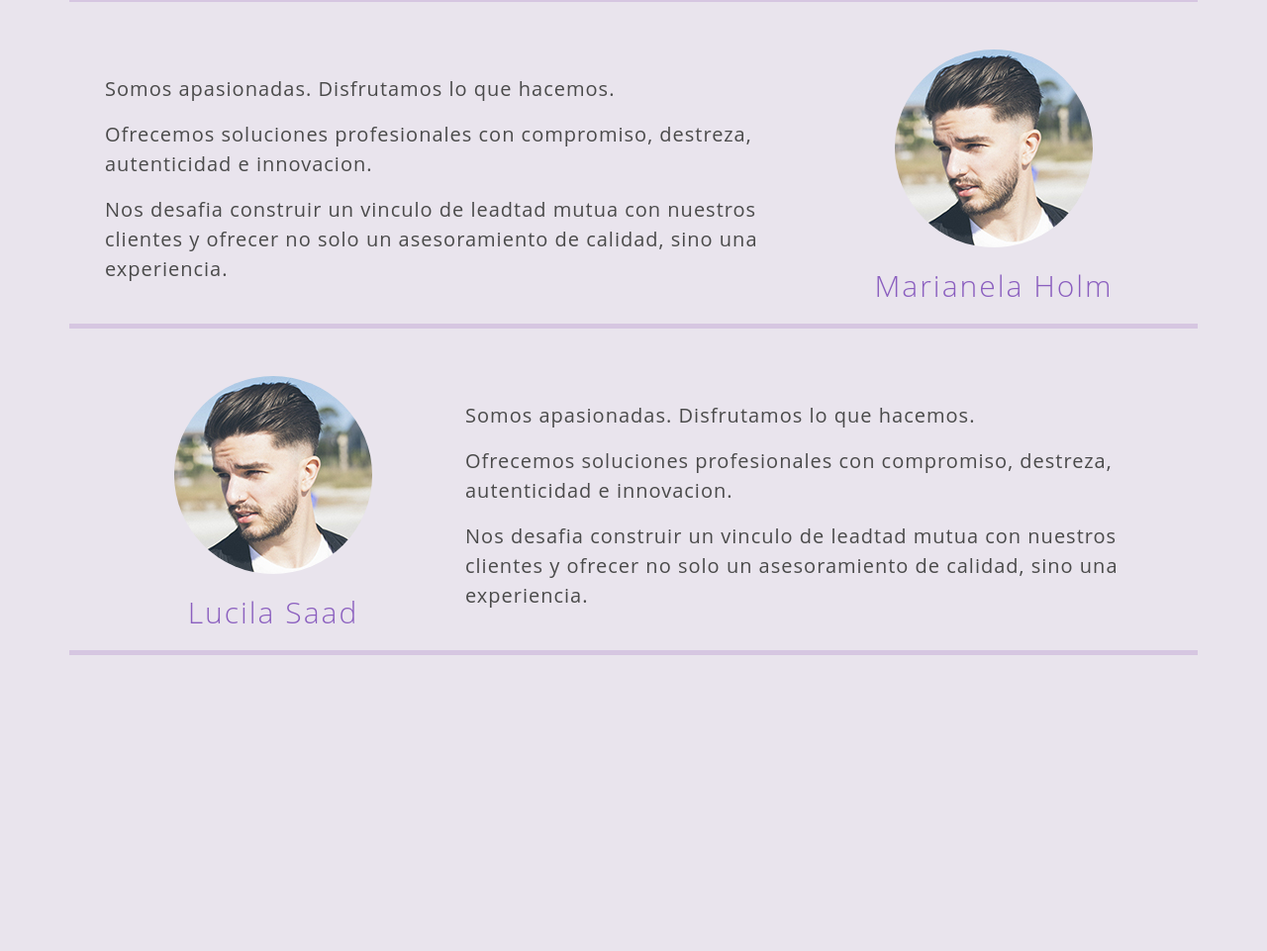
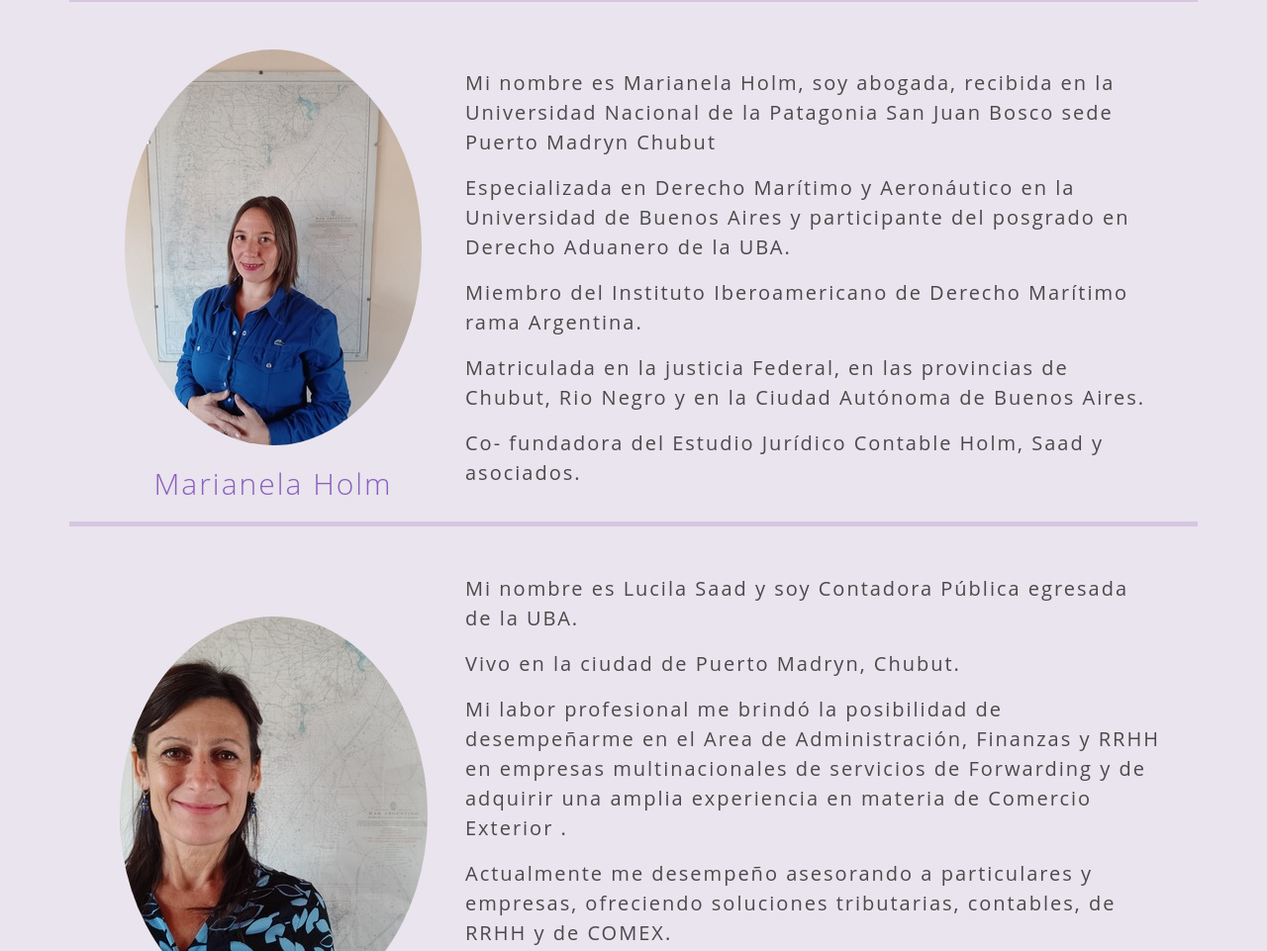
Before and after one commit to tolosarodrigo00/estudio_holm_saad, a plain HTML site: page index.html in a window 1280 px wide. Shown: the part 829-1790 px from the top of the page at 99% size. Before the commit the page ends 1539 px from the top, so only its background shows below. Drawn offline with Linux system fonts and the light colour scheme.

Commit message:
Agregado nosotras

```diff
--- a/css/main.css
+++ b/css/main.css
@@ -68,10 +68,11 @@ header .menu .c5:hover { background: var(--primary-100); }
 	font-weight: 300;
 	font-size: 40px;
 	margin-bottom: 30px;
+	gap: 2;
 }
 
 .acerca-de .info .resumen {
-	letter-spacing: 1px;
+	letter-spacing: 2px;
 	font-size: 20px;
 	color:var(--text-100);
 }
--- a/index.html
+++ b/index.html
@@ -96,28 +96,37 @@
        </div>
 			</div>
       <div class="row acerca-de px-4 mb-5 mt-5 align-items-center ">
+        <div class="col-12 col-lg-4 foto text-center">
+          <img src="img/maru_mediano.jpg" class="rounded-circle mb-3" alt="">
+          <p class="nombre">Marianela Holm</p>
+        </div>
+        <div class="col-12 col-lg-8 info">
+					<p class="resumen">Mi nombre es Marianela Holm, soy abogada, recibida en la Universidad Nacional de la Patagonia San Juan Bosco sede Puerto Madryn Chubut</p>
+          <p class="resumen">Especializada en Derecho Marítimo y Aeronáutico en la Universidad de Buenos Aires y participante del posgrado en Derecho Aduanero de la UBA.</p>
+          <p class="resumen">Miembro del Instituto Iberoamericano de Derecho Marítimo rama Argentina.</p>
+          <p class="resumen">Matriculada en la justicia Federal, en las provincias de Chubut, Rio Negro y en la Ciudad Autónoma de Buenos Aires.</p>
+          <p class="resumen">Co- fundadora del Estudio Jurídico Contable Holm, Saad y asociados.</p>
+       </div>
 
-        <div class="col-12 col-lg-8 info">
-					<p class="resumen">Somos apasionadas. Disfrutamos lo que hacemos.</p>
-          <p class="resumen">Ofrecemos soluciones profesionales con compromiso, destreza, autenticidad e innovacion.</p>
-					<p class="resumen">Nos desafia construir un vinculo de leadtad mutua con nuestros clientes  y ofrecer no solo
-            un asesoramiento de calidad, sino una experiencia.</p>
-       </div>
-       <div class="col-12 col-lg-4 foto text-center">
-        <img src="img/foto.jpg" class="rounded-circle mb-3" alt="">
-        <p class="nombre">Marianela Holm</p>
-      </div>
 			</div>
       <div class="row acerca-de px-4 mb-5 mt-5 align-items-center ">
-				<div class="col-12 col-lg-4 foto text-center">
-					<img src="img/foto.jpg" class="rounded-circle mb-3" alt="">
+				<div class="col-12 col-lg-4 foto text-center gap-3">
+					<img src="img/lucila_mediano.jpg" class="rounded-circle mb-3" alt="">
           <p class="nombre">Lucila Saad</p>
 				</div>
         <div class="col-12 col-lg-8 info">
-					<p class="resumen">Somos apasionadas. Disfrutamos lo que hacemos.</p>
-          <p class="resumen">Ofrecemos soluciones profesionales con compromiso, destreza, autenticidad e innovacion.</p>
-					<p class="resumen">Nos desafia construir un vinculo de leadtad mutua con nuestros clientes  y ofrecer no solo
-            un asesoramiento de calidad, sino una experiencia.</p>
+					<p class="resumen">Mi nombre es Lucila Saad y soy Contadora Pública egresada de la UBA.</p>
+          <p class="resumen">Vivo en la ciudad de Puerto Madryn, Chubut.</p>
+          <p class="resumen">Mi labor profesional me brindó la posibilidad de
+            desempeñarme en el Area de Administración, Finanzas
+            y RRHH en empresas multinacionales de servicios de
+            Forwarding y de adquirir una amplia experiencia en
+            materia de Comercio Exterior .</p>
+          <p class="resumen">Actualmente me desempeño asesorando a particulares y
+            empresas, ofreciendo soluciones tributarias, contables, de RRHH y de COMEX.</p>
+          <p class="resumen">Co- fundadora del Estudio Jurídico Contable Holm, Saad y asociados.</p>
+          <p class="resumen">Contadora Pública.</p>
+          <p class="resumen">Docente PDS UTN .</p>
        </div>
 			</div>
   </main>
```
Also changed, not shown: img/lucila.jpg (added), img/lucila_mediano.jpg (added), img/lucilarpueba.jpg (added), img/maru_chico.jpg (added), img/maru_mediano.jpg (added), img/maruprueba.jpg (added), 1 other file.
